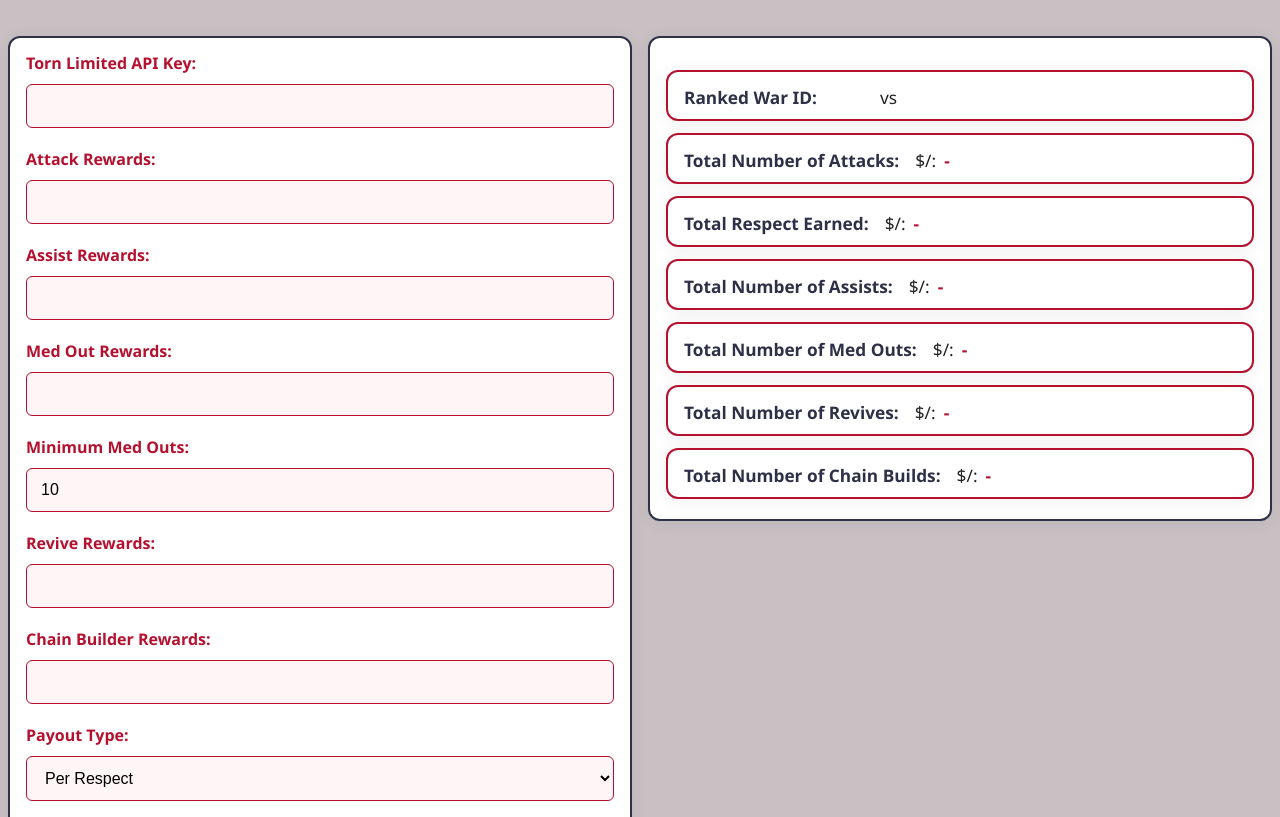
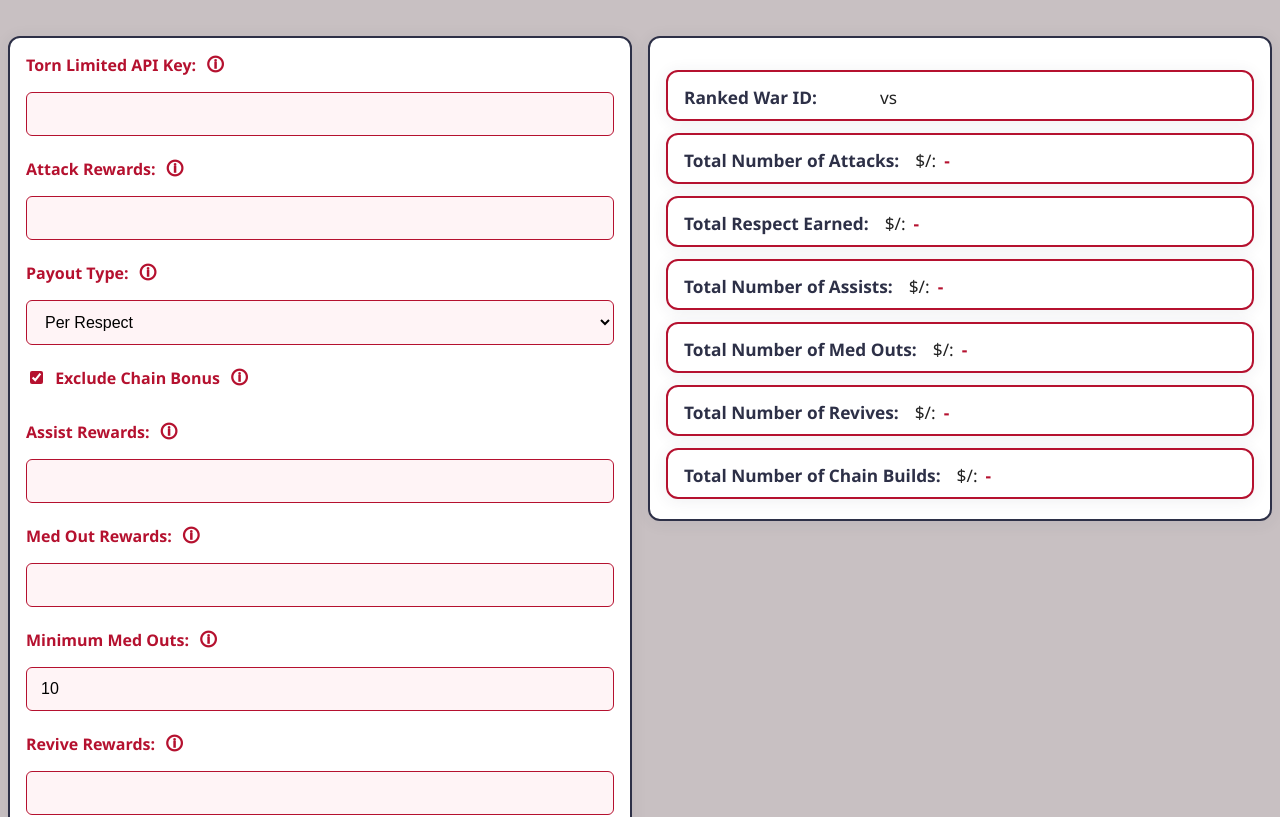
Before and after one commit to nathanrobinson/TornRankedWarReport, a Vue app: page / in a window 1280 px wide. Shown: the top 817 px of the page. Built offline with nearby package versions, Linux system fonts and the light colour scheme; the HTML template or start-up script is replaced by a standard one.

Commit message:
Add help text

```diff
--- a/src/components/UserSettingsForm.vue
+++ b/src/components/UserSettingsForm.vue
@@ -39,65 +39,206 @@ function handleSubmit() {
     minMedOuts: parseNumber(minMedOuts.value),
   })
 }
+
+const helpOpen = ref<string | null>(null)
+
+const helpTexts: Record<string, string> = {
+  apiKey:
+    'Your Torn API key with at least limited access. This is required to fetch war and member data. The key is not saved or transmitted anywhere except to the torn api.',
+  attackRewards:
+    'Total amount of money to distribute for attacks or respect, depending on payout type.',
+  assistRewards: 'Total amount of money to distribute for assists.',
+  medOutRewards: 'Total amount of money to distribute for med outs (hospitalizes).',
+  minMedOuts:
+    'The minimum number of med outs a player must have to be eligible for med out rewards.',
+  reviveRewards: 'Total amount of money to distribute for revives.',
+  chainBuilderRewards:
+    'If set, attacks that build a chain but do not contribute respect will receive a pro-rated reward.',
+  payoutType: 'Choose whether attack rewards are distributed per attack or per respect earned.',
+  ignoreChainBonus:
+    'If checked, attacks with a special chain bonus will be calculated at 10 respect instead of the bonus amount.',
+}
+
+function showHelp(key: string) {
+  helpOpen.value = key
+}
+function hideHelp(key: string) {
+  if (helpOpen.value === key) helpOpen.value = null
+}
 </script>
 
 <template>
   <form @submit.prevent="handleSubmit">
     <div>
-      <label for="apiKey">Torn Limited API Key:</label>
+      <label for="apiKey">
+        Torn Limited API Key:
+        <span
+          class="help-icon"
+          @mouseenter="showHelp('apiKey')"
+          @mouseleave="hideHelp('apiKey')"
+          @click="helpOpen === 'apiKey' ? hideHelp('apiKey') : showHelp('apiKey')"
+          tabindex="0"
+          >&#x1F6C8;</span
+        >
+        <span v-if="helpOpen === 'apiKey'" class="help-popup">{{ helpTexts.apiKey }}</span>
+      </label>
       <input id="apiKey" v-model="apiKey" type="password" required />
     </div>
     <div>
-      <label for="attackRewards">Attack Rewards:</label>
+      <label for="attackRewards">
+        Attack Rewards:
+        <span
+          class="help-icon"
+          @mouseenter="showHelp('attackRewards')"
+          @mouseleave="hideHelp('attackRewards')"
+          @click="
+            helpOpen === 'attackRewards' ? hideHelp('attackRewards') : showHelp('attackRewards')
+          "
+          tabindex="0"
+          >&#x1F6C8;</span
+        >
+        <span v-if="helpOpen === 'attackRewards'" class="help-popup">{{
+          helpTexts.attackRewards
+        }}</span>
+      </label>
       <input id="attackRewards" v-model="attackRewards" type="text" inputmode="decimal" />
     </div>
     <div>
-      <label for="assistRewards">Assist Rewards:</label>
+      <label>
+        Payout Type:
+        <span
+          class="help-icon"
+          @mouseenter="showHelp('payoutType')"
+          @mouseleave="hideHelp('payoutType')"
+          @click="helpOpen === 'payoutType' ? hideHelp('payoutType') : showHelp('payoutType')"
+          tabindex="0"
+          >&#x1F6C8;</span
+        >
+        <span v-if="helpOpen === 'payoutType'" class="help-popup">{{ helpTexts.payoutType }}</span>
+      </label>
+      <select v-model="payoutType">
+        <option value="perAttack">Per Attack</option>
+        <option value="perRespect">Per Respect</option>
+      </select>
+    </div>
+    <div>
+      <label>
+        <input type="checkbox" v-model="ignoreChainBonus" :disabled="!ignoreChainBonusEnabled" />
+        Exclude Chain Bonus
+        <span
+          class="help-icon"
+          @mouseenter="showHelp('ignoreChainBonus')"
+          @mouseleave="hideHelp('ignoreChainBonus')"
+          @click="
+            helpOpen === 'ignoreChainBonus'
+              ? hideHelp('ignoreChainBonus')
+              : showHelp('ignoreChainBonus')
+          "
+          tabindex="0"
+          >&#x1F6C8;</span
+        >
+        <span v-if="helpOpen === 'ignoreChainBonus'" class="help-popup">{{
+          helpTexts.ignoreChainBonus
+        }}</span>
+      </label>
+    </div>
+    <div>
+      <label for="assistRewards">
+        Assist Rewards:
+        <span
+          class="help-icon"
+          @mouseenter="showHelp('assistRewards')"
+          @mouseleave="hideHelp('assistRewards')"
+          @click="
+            helpOpen === 'assistRewards' ? hideHelp('assistRewards') : showHelp('assistRewards')
+          "
+          tabindex="0"
+          >&#x1F6C8;</span
+        >
+        <span v-if="helpOpen === 'assistRewards'" class="help-popup">{{
+          helpTexts.assistRewards
+        }}</span>
+      </label>
       <input id="assistRewards" v-model="assistRewards" type="text" inputmode="decimal" />
     </div>
     <div>
-      <label for="medOutRewards">Med Out Rewards:</label>
+      <label for="medOutRewards">
+        Med Out Rewards:
+        <span
+          class="help-icon"
+          @mouseenter="showHelp('medOutRewards')"
+          @mouseleave="hideHelp('medOutRewards')"
+          @click="
+            helpOpen === 'medOutRewards' ? hideHelp('medOutRewards') : showHelp('medOutRewards')
+          "
+          tabindex="0"
+          >&#x1F6C8;</span
+        >
+        <span v-if="helpOpen === 'medOutRewards'" class="help-popup">{{
+          helpTexts.medOutRewards
+        }}</span>
+      </label>
       <input id="medOutRewards" v-model="medOutRewards" type="text" inputmode="decimal" />
     </div>
     <div>
-      <label
-        for="minMedOuts"
-        title="The threshold number of med outs that a player must have before they are included in the payout calculations"
-        >Minimum Med Outs:</label
-      >
+      <label for="minMedOuts">
+        Minimum Med Outs:
+        <span
+          class="help-icon"
+          @mouseenter="showHelp('minMedOuts')"
+          @mouseleave="hideHelp('minMedOuts')"
+          @click="helpOpen === 'minMedOuts' ? hideHelp('minMedOuts') : showHelp('minMedOuts')"
+          tabindex="0"
+          >&#x1F6C8;</span
+        >
+        <span v-if="helpOpen === 'minMedOuts'" class="help-popup">{{ helpTexts.minMedOuts }}</span>
+      </label>
       <input id="minMedOuts" v-model="minMedOuts" type="number" min="0" />
     </div>
     <div>
-      <label for="reviveRewards">Revive Rewards:</label>
+      <label for="reviveRewards">
+        Revive Rewards:
+        <span
+          class="help-icon"
+          @mouseenter="showHelp('reviveRewards')"
+          @mouseleave="hideHelp('reviveRewards')"
+          @click="
+            helpOpen === 'reviveRewards' ? hideHelp('reviveRewards') : showHelp('reviveRewards')
+          "
+          tabindex="0"
+          >&#x1F6C8;</span
+        >
+        <span v-if="helpOpen === 'reviveRewards'" class="help-popup">{{
+          helpTexts.reviveRewards
+        }}</span>
+      </label>
       <input id="reviveRewards" v-model="reviveRewards" type="text" inputmode="decimal" />
     </div>
     <div>
-      <label
-        for="chainBuilderRewards"
-        title="If a value is entered, then attacks that build a chain but don't contribute respect will be give a pro-rated reward"
-        >Chain Builder Rewards:</label
-      >
+      <label for="chainBuilderRewards">
+        Chain Builder Rewards:
+        <span
+          class="help-icon"
+          @mouseenter="showHelp('chainBuilderRewards')"
+          @mouseleave="hideHelp('chainBuilderRewards')"
+          @click="
+            helpOpen === 'chainBuilderRewards'
+              ? hideHelp('chainBuilderRewards')
+              : showHelp('chainBuilderRewards')
+          "
+          tabindex="0"
+          >&#x1F6C8;</span
+        >
+        <span v-if="helpOpen === 'chainBuilderRewards'" class="help-popup">{{
+          helpTexts.chainBuilderRewards
+        }}</span>
+      </label>
       <input
         id="chainBuilderRewards"
         v-model="chainBuilderRewards"
         type="text"
         inputmode="decimal"
       />
-    </div>
-    <div>
-      <label>Payout Type:</label>
-      <select v-model="payoutType">
-        <option value="perAttack">Per Attack</option>
-        <option value="perRespect">Per Respect</option>
-      </select>
-    </div>
-    <div>
-      <label
-        title="If selected, then attacks that received a special chain bonus will be calculated at 10 respect instead of the bonus amount"
-      >
-        <input type="checkbox" v-model="ignoreChainBonus" :disabled="!ignoreChainBonusEnabled" />
-        Exclude Chain Bonus
-      </label>
     </div>
     <button type="submit">Submit</button>
   </form>
@@ -136,6 +277,7 @@ form {
 }
 
 label {
+  position: relative;
   color: $form-label;
   font-weight: 600;
   margin-bottom: 6px;
@@ -186,6 +328,36 @@ button[type='submit'] {
   }
 }
 
+.help-icon {
+  display: inline-block;
+  margin-left: 6px;
+  color: $primary;
+  cursor: pointer;
+  font-size: 1.1em;
+  vertical-align: middle;
+  user-select: none;
+  position: relative;
+}
+
+.help-popup {
+  position: absolute;
+  left: 2.2em;
+  top: 50%;
+  transform: translateY(-50%);
+  z-index: 10;
+  background: #fff;
+  color: #222;
+  border: 1.5px solid $primary;
+  border-radius: 8px;
+  padding: 10px 14px;
+  min-width: 220px;
+  max-width: 320px;
+  font-size: 0.98em;
+  box-shadow: 0 2px 12px rgba(45, 48, 71, 0.13);
+  white-space: normal;
+  pointer-events: none;
+}
+
 @media (max-width: 899px) {
   form {
     max-width: 90vw;
```
